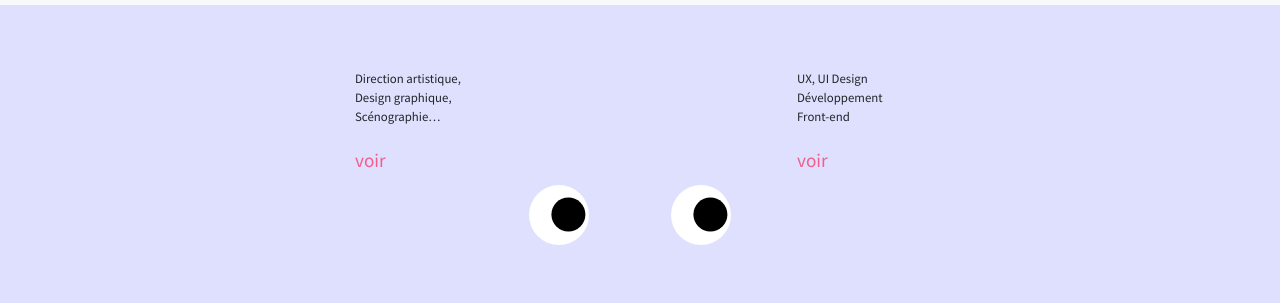
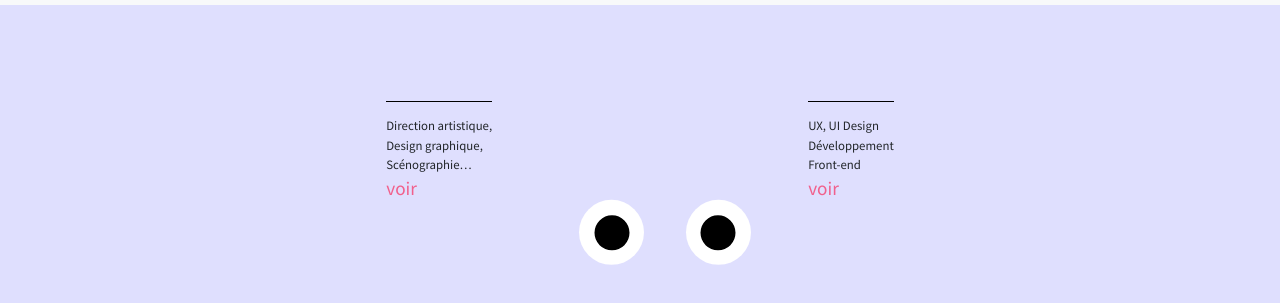
Before and after one commit to virginienguyen/CV, a plain HTML site: page Projets.html in a window 1280 px wide. Shown: the part 71-374 px from the top of the page. Drawn offline with nearby package versions, Linux system fonts and the light colour scheme; a web font is replaced by a local one.

Commit message:
mise en page

```diff
--- a/Projets.html
+++ b/Projets.html
@@ -47,7 +47,7 @@
 
 <!-- ARTWORK -->
 
-<div class="col col-md-auto align-self-start">
+<div class="col col-md-auto align-self-start ">
   <div class="card-body-projet">
     <div class="card-details">Direction artistique, <br>Design graphique,<br> Scénographie…</div>
     <div class="voir-projet"><a href="vianh.fr" class="card-link">voir</a></div>
@@ -55,18 +55,19 @@
 </div>
 
 
-<!-- YEUX -->
+<div class="col col-md-auto align-self-end ">
+  <div class="card-body-eye">
 
-<div class="col col-md-auto align-self-center">
-  <div class="card-body-eye">
-  <div class="eye" id="eye"></div><div class="pupille" id="pupille"></div>
+<div class="eyes">
+  <div class="eye">
+    <div class="ball"></div>
+  </div>
+
+  <div class="eye">
+    <div class="ball"></div>
+  </div>
 </div>
-</div>
-<!-- YEUX -->
 
-<div class="col col-md-auto align-self-center">
-  <div class="card-body-eye">
-  <div class="eye" id="eye"></div><div class="pupille" id="pupille"></div>
 </div>
 </div>
 
@@ -77,6 +78,7 @@
     <div class="card-details">UX, UI Design<br>
       Développement <br>
       Front-end</div>
+
 
     <div class="voir-projet"><a href="#" class="card-link">voir</a>
     </div>
@@ -101,6 +103,8 @@
 
 
 
+
+
     </div>
 
 
@@ -110,7 +114,23 @@
 
 
 
+    <script>
+      var balls = document.getElementsByClassName("ball");
+      document.onmousemove = function(){
+        var x = event.clientX * 80 / window.innerWidth + "%";
+        var y = event.clientY * 80 / window.innerHeight + "%";
+        //event.clientX => get the horizontal coordinate of the mouse
+        //event.clientY => get the Vertical coordinate of the mouse
+        //window.innerWidth => get the browser width
+        //window.innerHeight => get the browser height
 
+        for(var i=0;i<2;i++){
+          balls[i].style.left = x;
+          balls[i].style.top = y;
+          balls[i].style.transform = "translate(-"+x+",-"+y+")";
+        }
+      }
+    </script>
 
 
 
--- a/main.css
+++ b/main.css
@@ -15,21 +15,18 @@ body {
 
 a {
     color: var(--rose);
-
-
 }
 a:link {
     color:var(--rose);
 }
 a:visited {
-    color: var(--grismoyen);
+    color: var(--jaune);
 }
 a:hover {
    color: var(--rose);
 }
 
 a:active {
-
     color: var(--jaune);
 }
 
@@ -198,6 +195,7 @@ font-size: 15px;
     font-family:var(--sourcesanspro);
     font-weight: normal;
     font-size: 1.2rem;
+    line-height: 1.4rem;
 
 }
 
@@ -206,6 +204,7 @@ font-size: 15px;
     font-family:var(--sourcesanspro);
     font-weight:normal;
     font-size: 0.8rem;
+    margin-top: 0.5rem;
 
 }
 
@@ -213,48 +212,53 @@ font-size: 15px;
 
 .card-body-projet {
     text-align: left;
-    width: 8rem;
-    margin-bottom: 8rem;
-}
-
-.card-body-eye {
-    text-align: left;
-    width: 4rem;
-    margin-right: 3rem;
+    margin: 2rem;
+    border-top: 0.08rem solid black;
+    padding-top: 0.4rem;
 
 }
 
 
+.card-body-eye {
+    text-align: center;
+    width: 12rem;
 
-#eye {
-        width: 60px;
-        height: 60px;
-        border-radius: 30px;
-        background:white;
-        display:inline-block;
-        position: absolute;
-        margin-left: 1rem;
-        margin-right: 1rem;
-    }
+}
 
-#pupille {
-    z-index: 1;
-    width: 34px;
-    height: 34px;
-    border-radius: 17px;
-    top:50%;
-    left:0%;
-    background:black;
-    transform: translate(110%,34%);
-    position: absolute;
-    margin-left: 1rem;
-    margin-right: 1rem;
+.voir-projet {
+  font-family:var(--sourcesanspro);
+        font-weight: normal;
+        font-size: 1.2rem;
 
     }
 
-.voir-projet {
-        font-family:var(--sourcesanspro);
-        font-weight: normal;
-        font-size: 1.2rem;
-    margin-top: 1.2rem;
-    }
+
+    .eyes{
+        position: absolute;
+        top: 50%;
+        transform: translateY(-50%);
+        width: 100%;
+        text-align: center;
+      }
+      .eye{
+        width: 65px;
+        height: 65px;
+        background: #fff;
+        display: inline-block;
+        margin: 20px;
+        border-radius: 50%;
+        position: relative;
+        overflow: hidden;
+      }
+
+      .ball{
+        width: 35px;
+        height: 35px;
+        background: #000;
+        position: absolute;
+        top: 50%;
+        left: 50%;
+        transform: translate(-50%,-50%);
+        border-radius: 50%;
+        border: 15px solid black;
+      }
```
Also changed, not shown: Contact.html (+1 -1 lines), ExperiencesProfessionnelles.html (+1 -1 lines).
